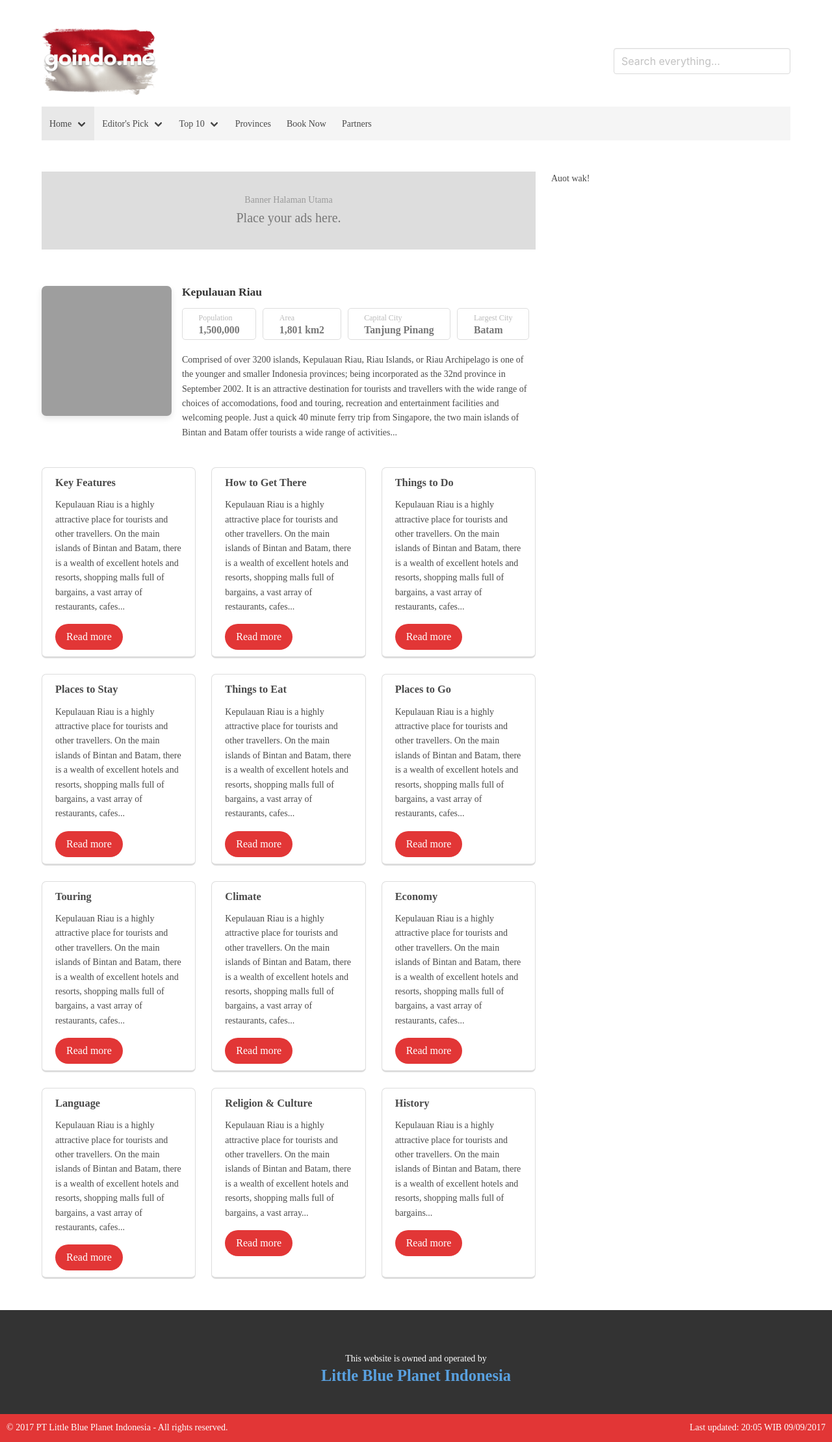
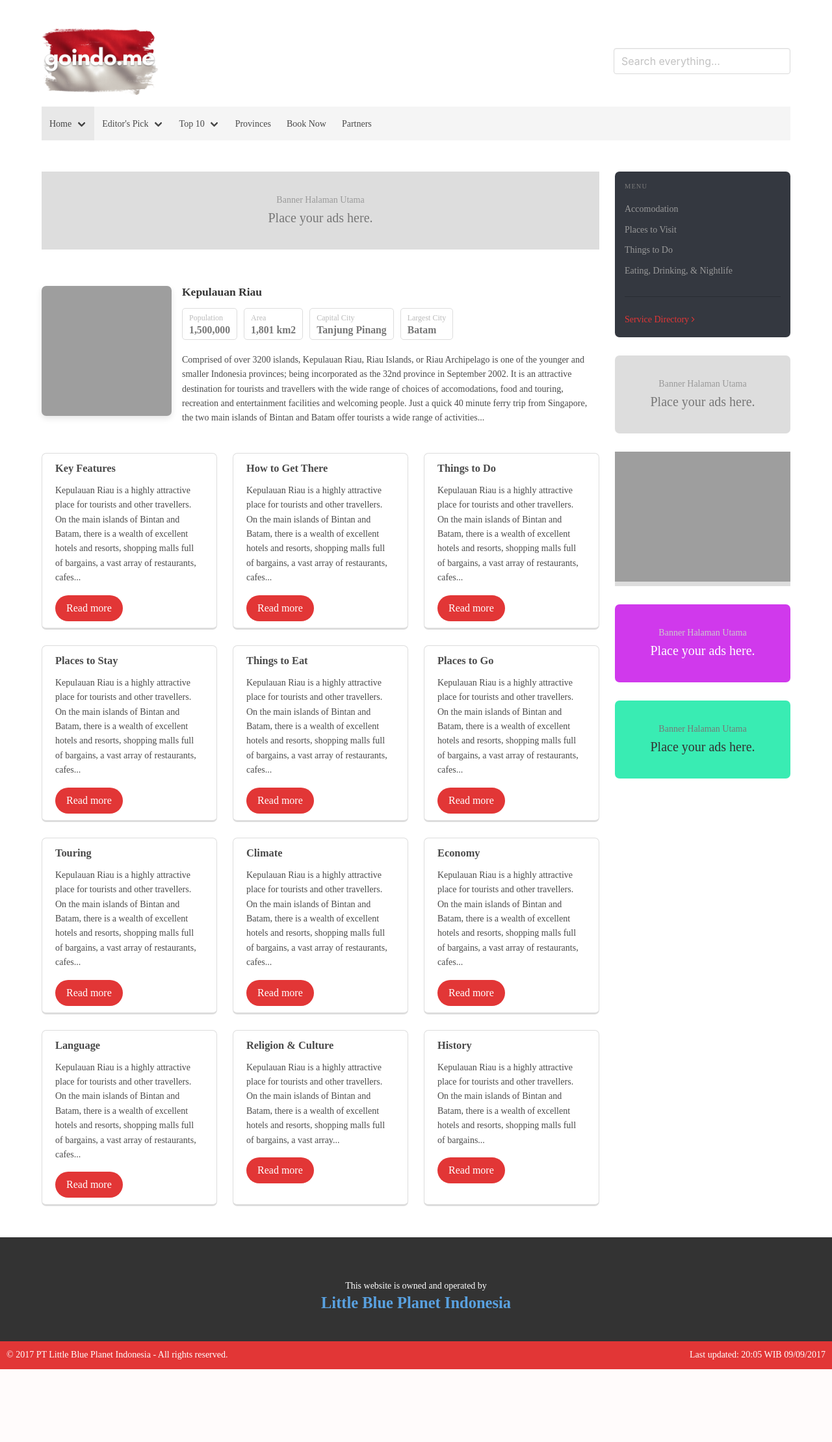
Before and after one commit to itujono/goindo.me, a PHP site: page / in a window 1280 px wide. Shown: the part 36-2255 px from the top of the page at 65% size. After the commit the page ends 2143 px from the top, so only its background shows below. Run offline with PHP 8.4, Linux system fonts and the light colour scheme; some libraries are stand-ins or nearby versions; grey boxes are pictures that could not be loaded.

Commit message:
Ngurusin sidebar.

```diff
--- a/css/style.css
+++ b/css/style.css
@@ -6,9 +6,29 @@ h3 {
   font-size: 1.17em;
 }
 
+a {
+  color: #e23636;
+}
+
 body {
   font-size: 14px;
   line-height: 1.6;
+}
+
+hr.dark {
+  background-color: rgba(0, 0, 0, 0.21);
+  border: none;
+  display: block;
+  height: 1px;
+  margin: 1.5rem 0;
+}
+
+input[type="search"] {
+  min-width: 260px;
+}
+
+.mb2em {
+  margin-bottom: 2em !important;
 }
 
 #navigation {
@@ -60,6 +80,30 @@ body {
   background-color: #ddd;
 }
 
+.ad-banner.purple {
+  background-color: #d039ec;
+}
+
+.ad-banner.purple p {
+  color: #ccc;
+}
+
+.ad-banner.purple h4 {
+  color: #fff;
+}
+
+.ad-banner.tosca {
+  background-color: #39ecb3;
+}
+
+.ad-banner.tosca p {
+  color: #777;
+}
+
+.ad-banner.tosca h4 {
+  color: #333;
+}
+
 .ad-banner p {
   color: #999;
   font-size: 14px;
@@ -68,6 +112,10 @@ body {
 .ad-banner h4 {
   color: #777;
   font-size: 20px;
+}
+
+#sidebar .ad-banner {
+  border-radius: 7px;
 }
 
 .head {
@@ -82,6 +130,10 @@ body {
 
 .content .stats {
   margin-bottom: 20px;
+  -webkit-box-pack: start;
+  -webkit-justify-content: flex-start;
+  -ms-flex-pack: start;
+  justify-content: flex-start;
 }
 
 .content .stats p {
@@ -96,8 +148,12 @@ body {
 }
 
 .content .stats .level-item {
+  -webkit-box-flex: 0;
+  -webkit-flex-grow: 0;
+  -ms-flex-positive: 0;
+  flex-grow: 0;
   border: 1px solid #ddd;
-  padding: 5px 0;
+  padding: 5px 10px;
   border-radius: 5px;
   margin-right: 10px;
 }
@@ -150,6 +206,40 @@ body {
   flex-wrap: wrap;
 }
 
+.menu {
+  font-size: 14px;
+}
+
+.side-menu {
+  padding: 15px;
+  background-color: #343840;
+  border-radius: 7px;
+  margin-bottom: 2em;
+}
+
+.side-menu a:hover {
+  color: #fff;
+}
+
+.side-menu .menu-list a {
+  color: #999;
+  display: inline-block;
+  padding-left: 0;
+}
+
+.side-menu .menu-list a:hover {
+  color: #fff;
+  text-decoration: underline;
+  background-color: transparent;
+}
+
+.maps {
+  width: 100%;
+  min-height: 140px;
+  background-color: #ddd;
+  margin-bottom: 2em;
+}
+
 .footer {
   background-color: #333;
   padding: 2rem 0 0 0;
--- a/css/style.scss
+++ b/css/style.scss
@@ -9,10 +9,40 @@ h3 {
     font-size: 1.17em;
 }
 
+a {
+    color: $red;
+}
+
 body {
     font-size: 14px;
     line-height: 1.6;
 }
+
+hr.dark {
+    background-color: rgba(0, 0, 0, 0.21);
+    border: none;
+    display: block;
+    height: 1px;
+    margin: 1.5rem 0;
+}
+
+input[type="search"] {
+    min-width: 260px;
+}
+
+
+
+// helper classes
+
+.mb2em {
+    margin-bottom: 2em !important;
+}
+
+
+
+
+
+
 
 #navigation {
     padding: 0;
@@ -48,6 +78,24 @@ body {
     margin-bottom: 4em;
     min-height: 120px;
     background-color: #ddd;
+    &.purple {
+        background-color: $purple;
+        p {
+            color: #ccc;
+        }
+        h4 {
+            color: #fff;
+        }
+    }
+    &.tosca {
+        background-color: $tosca;
+        p {
+            color: #777;
+        }
+        h4 {
+            color: #333;
+        }
+    }
     p {
         color: #999;
         font-size: 14px;
@@ -56,6 +104,10 @@ body {
         color: #777;
         font-size: 20px;
     }
+}
+
+#sidebar .ad-banner {
+    border-radius: 7px;
 }
 
 .head {
@@ -70,6 +122,7 @@ body {
 
 .content .stats {
     margin-bottom: 20px;
+    justify-content: flex-start;
     p {
         margin: 0;
         font-size: 12px;
@@ -80,8 +133,9 @@ body {
         color: #777;
     }
     .level-item {
+        flex-grow: 0;
         border: 1px solid #ddd;
-        padding: 5px 0;
+        padding: 5px 10px;
         border-radius: 5px;
         margin-right: 10px;
     }
@@ -123,6 +177,37 @@ body {
     }
 }
 
+.menu {
+    font-size: 14px;
+}
+
+.side-menu {
+    padding: 15px;
+    background-color: $darkBlue;
+    border-radius: 7px;
+    margin-bottom: 2em;
+    a:hover {
+        color: #fff;
+    }
+    .menu-list a {
+        color: #999;
+        display: inline-block;
+        padding-left: 0;
+        &:hover {
+            color: #fff;
+            text-decoration: underline;
+            background-color: transparent;
+        }
+    }
+}
+
+.maps {
+    width: 100%;
+    min-height: 140px;
+    background-color: #ddd;
+    margin-bottom: 2em;
+}
+
 .footer {
     background-color: #333;
     padding: 2rem 0 0 0;
--- a/css/var.scss
+++ b/css/var.scss
@@ -3,3 +3,6 @@
 $red: #e23636;
 $blue: #59a1e0;
 $boxShadow: 0 4px 10px rgba(0, 0, 0, .1);
+$darkBlue: #343840;
+$tosca: #39ecb3;
+$purple: #d039ec;
--- a/index.html
+++ b/index.html
@@ -3,7 +3,7 @@
     <head>
         <meta charset="utf-8">
         <meta name="viewport" content="width=device-width, initial-scale=1">
-        <title>Hello Bulma!</title>
+        <title>GoIndo.me - The Official Website</title>
         <link rel="stylesheet" href="/css/master.css">
         <link rel="stylesheet" href="css/owl-carousel.css">
         <link rel="stylesheet" href="https://maxcdn.bootstrapcdn.com/font-awesome/4.7.0/css/font-awesome.min.css">
@@ -121,10 +121,12 @@
                 </nav>
             </div> <!-- kelar Container Nav -->
         </section>
+
         <section class="section" id="main-content">
             <div class="container">
                 <div class="columns">
-                    <div class="column is-two-thirds" id="main">
+
+                    <div class="column" id="main">
 
                         <div class="ad-banner">
                             <p>Banner Halaman Utama</p>
@@ -257,8 +259,37 @@
                         </div>
 
                     </div>
-                    <div class="column" id="sidebar">
-                        Auot wak!
+
+                    <div class="column is-one-quarter" id="sidebar">
+
+                        <div class="menu side-menu">
+                            <h3 class="menu-label">Menu</h3>
+                            <ul class="menu-list">
+                                <li><a href="#">Accomodation</a></li>
+                                <li><a href="#">Places to Visit</a></li>
+                                <li><a href="#">Things to Do</a></li>
+                                <li><a href="#">Eating, Drinking, &amp; Nightlife</a></li>
+                            </ul>
+                            <hr class="dark">
+                            <a href="#">Service Directory <span><i class="fa fa-angle-right"></i></span></a>
+                        </div>
+
+                        <div class="ad-banner mb2em">
+                            <p>Banner Halaman Utama</p>
+                            <h4>Place your ads here.</h4>
+                        </div>
+
+                        <div class="maps" id="maps"></div>
+
+                        <div class="ad-banner mb2em purple">
+                            <p>Banner Halaman Utama</p>
+                            <h4>Place your ads here.</h4>
+                        </div>
+                        <div class="ad-banner mb2em tosca">
+                            <p>Banner Halaman Utama</p>
+                            <h4>Place your ads here.</h4>
+                        </div>
+
                     </div>
                 </div>
             </div>
@@ -278,5 +309,23 @@
 
         <script src="https://cdnjs.cloudflare.com/ajax/libs/jquery/3.2.1/jquery.min.js"></script>
 
+        <script>
+            function initMap() {
+                var uluru = {lat: 1.69991, lng: 103.9760852};
+                var map = new google.maps.Map(document.getElementById('maps'), {
+                  zoom: 8,
+                  center: uluru
+                });
+                var marker = new google.maps.Marker({
+                  position: uluru,
+                  map: map
+                });
+            }
+        </script>
+
+        <script async defer
+            src="https://maps.googleapis.com/maps/api/js?key=AIzaSyDlV-4G4LxeiYHwPF9HVob_x663ySBJprU&callback=initMap">
+        </script>
+
     </body>
 </html>
```
